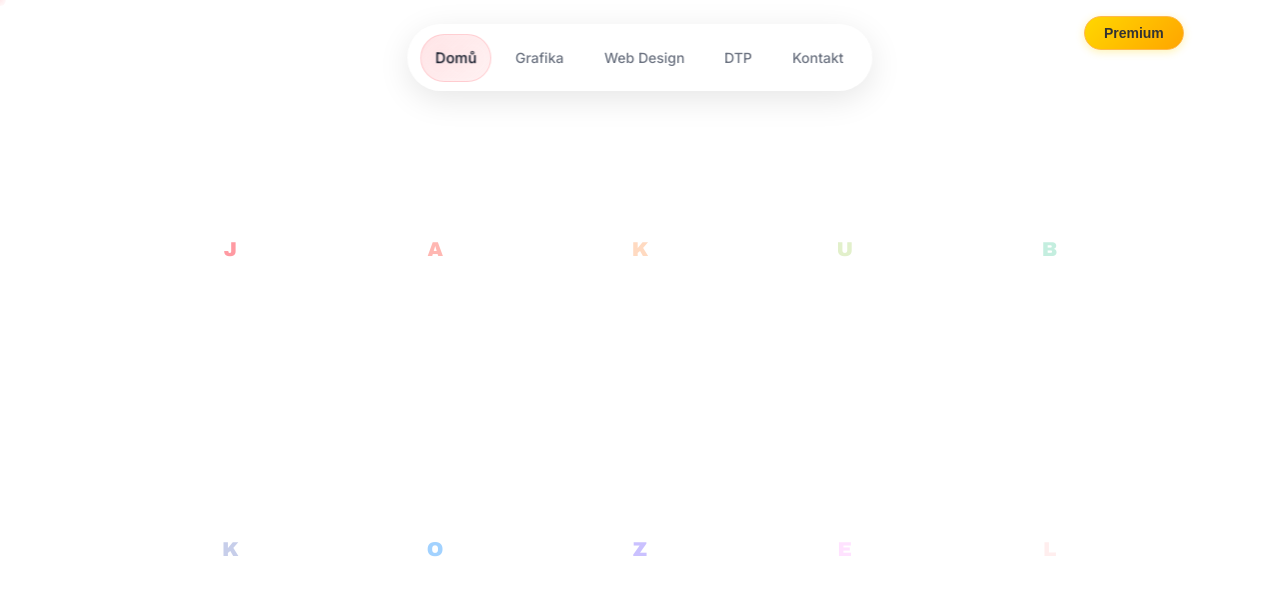
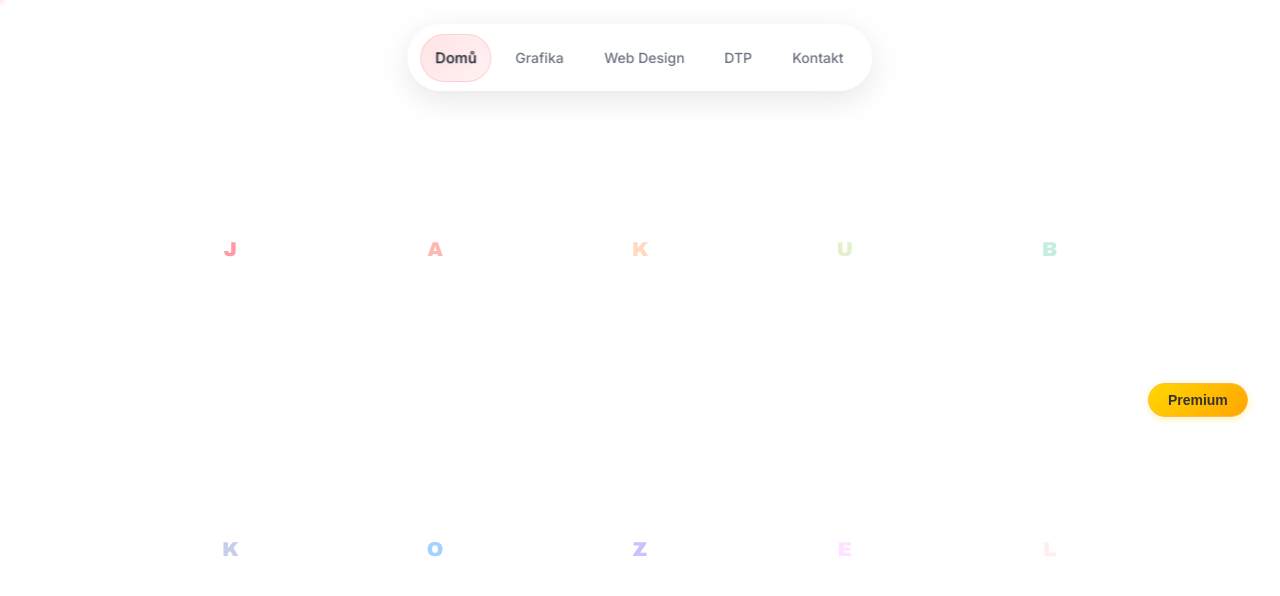
Before and after one commit to Louben17/jakubkozel, a Next.js app: page / in a window 1280 px wide. Shown: the top 596 px of the page. Built offline with nearby package versions, Linux system fonts and the light colour scheme.

Commit message:
fix: clean contact page design

```diff
--- a/src/components/Navigation.tsx
+++ b/src/components/Navigation.tsx
@@ -158,14 +158,15 @@ export default function Navigation() {
         </div>
       </nav>
 
-      {/* CTA Button - samostatně za menu */}
+      {/* CTA Button - pravý horní roh, ve středu výšky menu */}
       <button
         className={`cta-button-separate ${isVisible ? 'visible' : 'hidden'}`}
         onClick={() => {/* zatím nic */}}
         style={{
           position: 'fixed',
-          top: '1rem',
-          right: '6rem',
+          top: '50%',
+          right: '2rem',
+          transform: isVisible ? 'translateY(-50%)' : 'translateY(calc(-50% - 20px))',
           padding: '0.5rem 1.2rem',
           background: 'linear-gradient(135deg, #FFD700, #FFA500)',
           color: '#333',
@@ -178,14 +179,13 @@ export default function Navigation() {
           boxShadow: '0 2px 8px rgba(255, 215, 0, 0.3)',
           zIndex: '1000',
           opacity: isVisible ? '1' : '0',
-          transform: isVisible ? 'translateY(0)' : 'translateY(-20px)',
         }}
         onMouseEnter={(e) => {
-          e.currentTarget.style.transform = isVisible ? 'translateY(-1px)' : 'translateY(-20px)';
+          e.currentTarget.style.transform = isVisible ? 'translateY(calc(-50% - 1px))' : 'translateY(calc(-50% - 20px))';
           e.currentTarget.style.boxShadow = '0 4px 12px rgba(255, 215, 0, 0.4)';
         }}
         onMouseLeave={(e) => {
-          e.currentTarget.style.transform = isVisible ? 'translateY(0)' : 'translateY(-20px)';
+          e.currentTarget.style.transform = isVisible ? 'translateY(-50%)' : 'translateY(calc(-50% - 20px))';
           e.currentTarget.style.boxShadow = '0 2px 8px rgba(255, 215, 0, 0.3)';
         }}
       >
```
